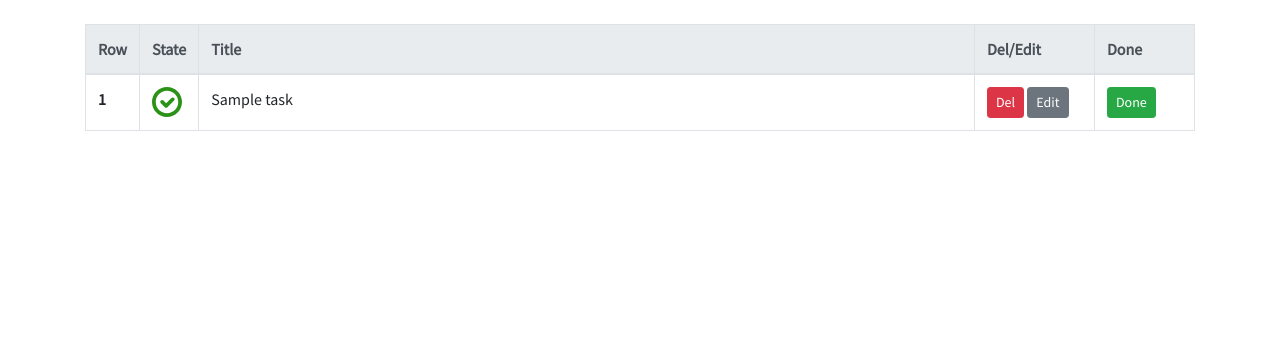
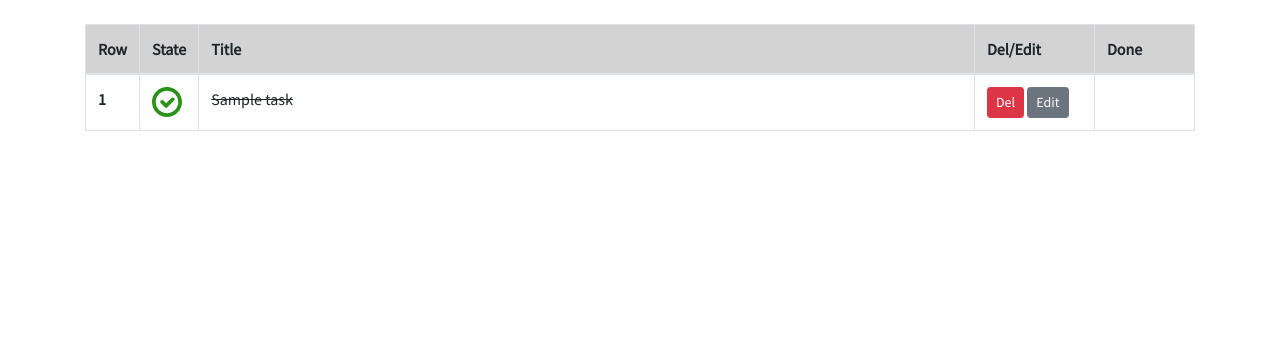
Before and after one commit to behnoudng/tick-box, a Django app: page / in a window 1280 px wide. Shown: the part 56-420 px from the top of the page. Run offline with Django 4.2, Linux system fonts and the light colour scheme; tables that the repository leaves empty hold one stand-in row (values such as "Sample post"); some libraries are stand-ins or nearby versions.

Commit message:
Add mark_done functionality to the app

```diff
--- a/templates/home.html
+++ b/templates/home.html
@@ -5,7 +5,7 @@
 {% block content %}
     <main class="container my-4 flex-grow-1">
         <table class="table table-bordered">
-            <thead class="thead-light">
+            <thead style="background-color: lightgray;">
                 <tr>
                     <th scope="col">Row</th>
                     <th scope="col">State</th>
@@ -28,7 +28,11 @@
 
                         <!-- For Edit -->
                         <td >
-                            {{ tsk.title }}
+                            {% if not tsk.status %}
+                                <p>{{ tsk.title }}</p>
+                            {% else %}
+                                <s>{{ tsk.title }}</s>
+                            {% endif %}
                         </td>
                         <!-- -------- -->
 
@@ -36,10 +40,14 @@
                             <a class="btn btn-danger btn-sm" href="{% url 'del_task' tsk.pk %}">Del</a>
                             <a class="btn btn-secondary btn-sm" href="{% url 'update_task' tsk.pk %}">Edit</a>
                         </td>
-                        <td style="width:100px;">
-                            <button class="btn btn-success btn-sm">Done</button>
-
+                        {% if not tsk.status %}
+                            <td style="width:100px;">
+                                <a class="btn btn-success btn-sm" href="{% url 'mark_done' pk=tsk.pk %}">Done</a>
+                            </td>
+                        {% else %}
+                        <td class="thead-light" style="width:100px;border:none;">
                         </td>
+                        {% endif %}
                     </tr>
                 {% endfor %}
 
--- a/todo/urls.py
+++ b/todo/urls.py
@@ -1,9 +1,10 @@
 from django.urls import path
-from .views import Home, CreateNewTask, UpdateTask, DeleteTask
+from .views import Home, CreateNewTask, UpdateTask, DeleteTask, mark_done
 
 urlpatterns = [
     path('task/new/', CreateNewTask.as_view(), name='new_task'),
     path('task/<int:pk>/edit/', UpdateTask.as_view(), name='update_task'),
     path('task/<int:pk>/delete/', DeleteTask.as_view(), name="del_task"),
+    path('task/<int:pk>/mark_done', mark_done, name='mark_done'),
     path('', Home.as_view(), name='home'),
 ]
--- a/todo/views.py
+++ b/todo/views.py
@@ -1,4 +1,4 @@
-from django.shortcuts import render
+from django.shortcuts import render, get_object_or_404, redirect
 from django.urls import reverse_lazy
 from django.views.generic import TemplateView, ListView
 from django.views.generic.edit import CreateView, UpdateView, DeleteView
@@ -25,3 +25,10 @@ class DeleteTask(DeleteView):
     model = Task
     template_name = "task_del.html"
     success_url = reverse_lazy('home')
+
+
+def mark_done(request, pk):
+    task = get_object_or_404(Task, pk=pk)
+    task.status = True
+    task.save()
+    return redirect('home')
```
